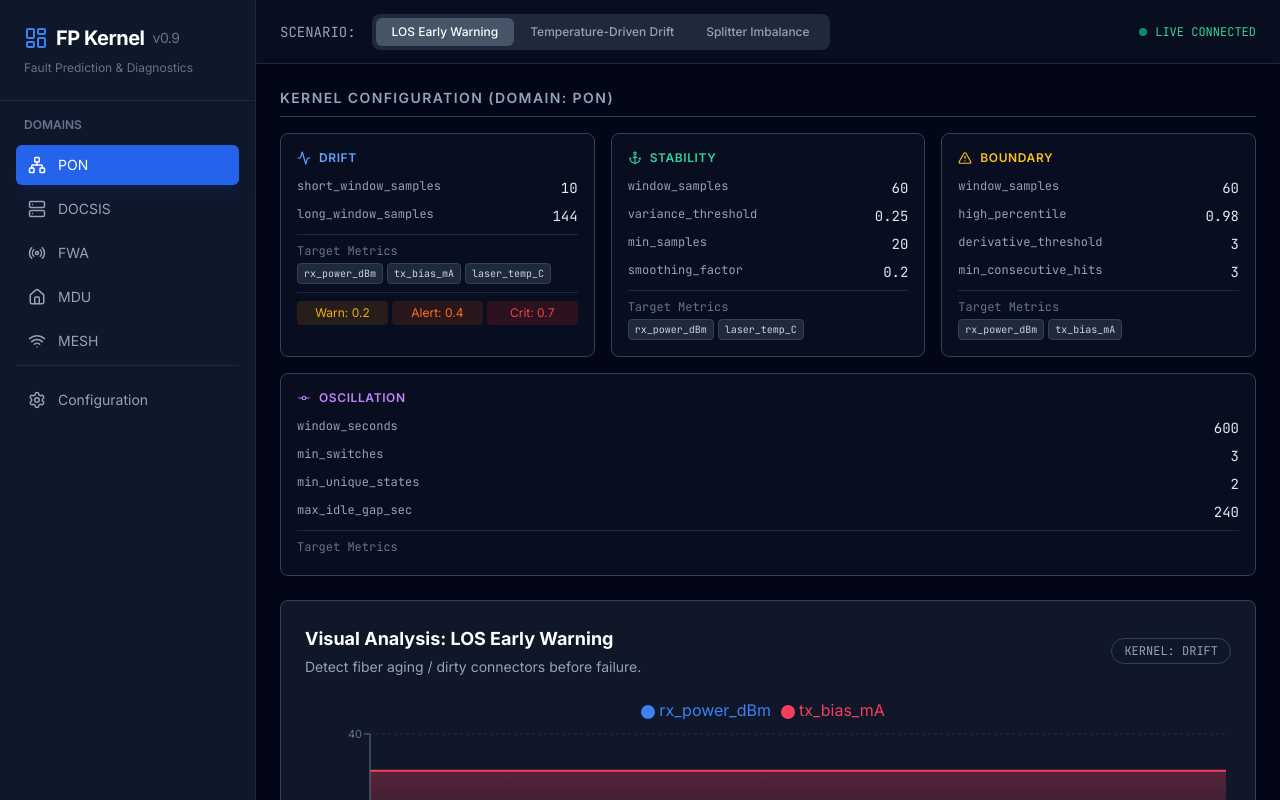
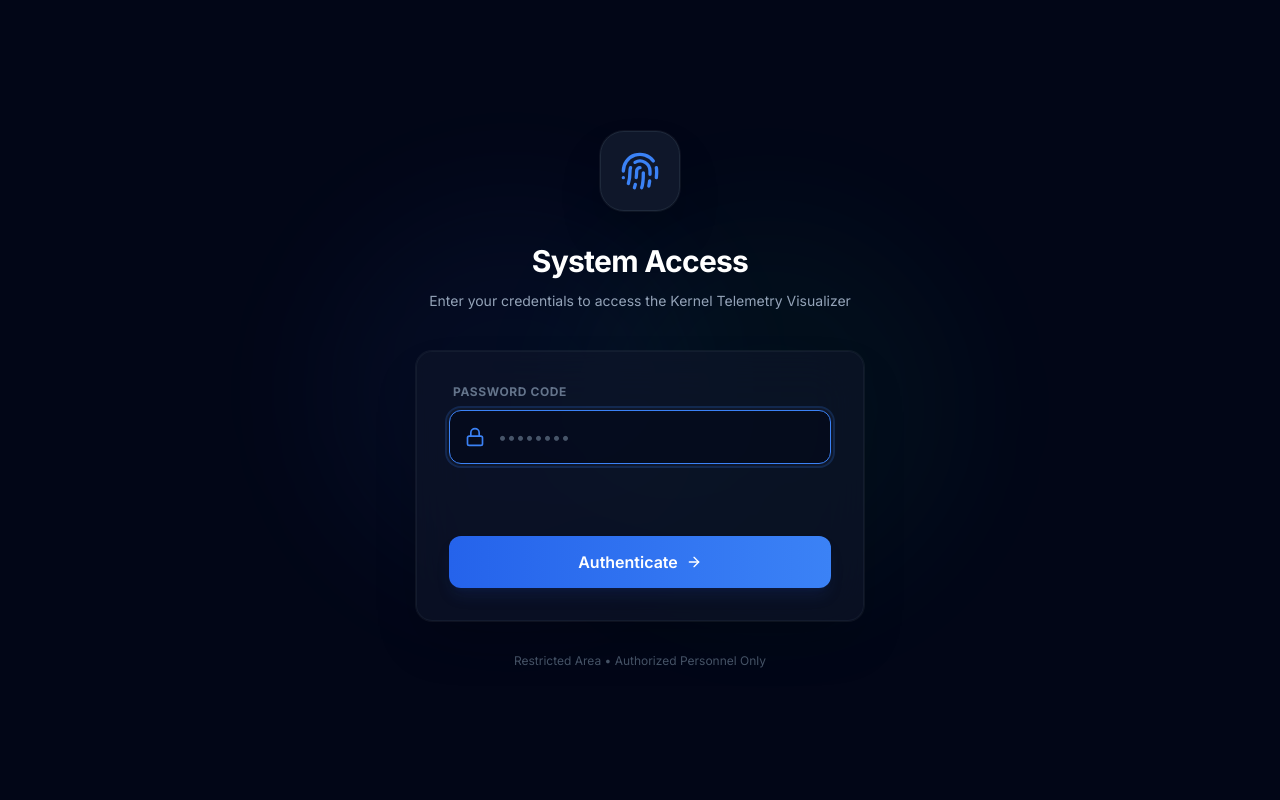
Before and after one commit to yanfulin/Fingerprint_1, a React (Vite) app: page / in a window 1280 px wide. Built offline with nearby package versions, Linux system fonts and the light colour scheme.

Commit message:
feat: Add login page with basic authentication to control application access.

```diff
--- a/App.tsx
+++ b/App.tsx
@@ -5,6 +5,7 @@ import { generateHistoricalData } from './services/dataService';
 import { KernelConfigView } from './components/KernelConfigView';
 import { VisualizationPanel } from './components/VisualizationPanel';
 import { DataTable } from './components/DataTable';
+import { LoginPage } from './components/LoginPage';
 import {
   Network, Radio, Zap, Home, Wifi,
   LayoutDashboard, Server, Settings, Activity
@@ -23,6 +24,7 @@ const DomainIcon = ({ domain, active }: { domain: Domain; active: boolean }) =>
 };
 
 export default function App() {
+  const [isAuthenticated, setIsAuthenticated] = useState(false);
   const [selectedDomain, setSelectedDomain] = useState<Domain>(Domain.PON);
   const [selectedScenarioId, setSelectedScenarioId] = useState<string>('');
 
@@ -46,6 +48,10 @@ export default function App() {
 
   const domainScenarios = DEMO_SCENARIOS.filter(s => s.domain === selectedDomain);
 
+  if (!isAuthenticated) {
+    return <LoginPage onLogin={() => setIsAuthenticated(true)} />;
+  }
+
   return (
     <div className="flex h-screen bg-slate-950 text-slate-200 overflow-hidden font-sans">
 
@@ -65,8 +71,7 @@ export default function App() {
             <button
               key={d}
               onClick={() => setSelectedDomain(d)}
-              className={`w-full flex items-center gap-3 px-3 py-2.5 rounded-md text-sm transition-all ${
-                selectedDomain === d
+              className={`w-full flex items-center gap-3 px-3 py-2.5 rounded-md text-sm transition-all ${selectedDomain === d
                 ? 'bg-blue-600 text-white shadow-lg shadow-blue-900/20'
                 : 'text-slate-400 hover:bg-slate-800 hover:text-white'
                 }`}
@@ -96,8 +101,7 @@ export default function App() {
                 <button
                   key={sc.id}
                   onClick={() => setSelectedScenarioId(sc.id)}
-                   className={`px-4 py-1.5 text-xs font-medium rounded-md transition-all ${
-                     selectedScenarioId === sc.id
+                  className={`px-4 py-1.5 text-xs font-medium rounded-md transition-all ${selectedScenarioId === sc.id
                     ? 'bg-slate-600 text-white shadow-sm'
                     : 'text-slate-400 hover:text-slate-200'
                     }`}
--- /dev/null
+++ b/components/LoginPage.tsx
@@ -0,0 +1,105 @@
+import React, { useState } from 'react';
+import { Lock, Fingerprint, ArrowRight, AlertCircle } from 'lucide-react';
+import { APP_PASSWORD } from '../constants';
+
+interface LoginPageProps {
+    onLogin: () => void;
+}
+
+export const LoginPage: React.FC<LoginPageProps> = ({ onLogin }) => {
+    const [password, setPassword] = useState('');
+    const [error, setError] = useState(false);
+    const [shake, setShake] = useState(false);
+
+    const handleSubmit = (e: React.FormEvent) => {
+        e.preventDefault();
+        if (password === APP_PASSWORD) {
+            onLogin();
+        } else {
+            setError(true);
+            setShake(true);
+            setTimeout(() => setShake(false), 500);
+        }
+    };
+
+    return (
+        <div className="min-h-screen bg-slate-950 flex items-center justify-center p-4 font-sans">
+            {/* Background Decor */}
+            <div className="absolute inset-0 overflow-hidden pointer-events-none">
+                <div className="absolute top-1/4 left-1/4 w-96 h-96 bg-blue-500/10 rounded-full blur-3xl opacity-50"></div>
+                <div className="absolute bottom-1/4 right-1/4 w-96 h-96 bg-emerald-500/10 rounded-full blur-3xl opacity-50"></div>
+            </div>
+
+            <div className="w-full max-w-md relative z-10">
+                <div className="text-center mb-10">
+                    <div className="inline-flex items-center justify-center w-20 h-20 rounded-3xl bg-slate-900 border border-slate-800 shadow-2xl mb-8 group ring-1 ring-white/5">
+                        <Fingerprint className="w-10 h-10 text-blue-500 group-hover:scale-110 transition-transform duration-500" />
+                    </div>
+                    <h1 className="text-3xl font-bold text-white tracking-tight mb-3">
+                        System Access
+                    </h1>
+                    <p className="text-slate-400 text-sm">
+                        Enter your credentials to access the Kernel Telemetry Visualizer
+                    </p>
+                </div>
+
+                <form onSubmit={handleSubmit} className={`bg-slate-900/60 backdrop-blur-xl border border-slate-800/50 rounded-2xl p-8 shadow-2xl ring-1 ring-white/5 ${shake ? 'animate-shake' : ''}`}>
+                    <div className="space-y-6">
+                        <div>
+                            <label className="block text-xs font-bold text-slate-500 uppercase tracking-wider mb-2.5 ml-1">
+                                Password Code
+                            </label>
+                            <div className="relative group">
+                                <div className="absolute inset-y-0 left-0 pl-4 flex items-center pointer-events-none">
+                                    <Lock className={`w-5 h-5 transition-colors duration-300 ${error ? 'text-red-500' : 'text-slate-500 group-focus-within:text-blue-500'}`} />
+                                </div>
+                                <input
+                                    type="password"
+                                    value={password}
+                                    onChange={(e) => {
+                                        setPassword(e.target.value);
+                                        setError(false);
+                                    }}
+                                    className={`block w-full pl-12 pr-4 py-3.5 bg-slate-950/50 border rounded-xl text-slate-200 placeholder-slate-600 focus:outline-none focus:ring-2 focus:ring-offset-2 focus:ring-offset-slate-900 transition-all duration-300 ${error
+                                            ? 'border-red-500/50 focus:ring-red-500/20'
+                                            : 'border-slate-800 focus:border-blue-500 focus:ring-blue-500/20'
+                                        }`}
+                                    placeholder="••••••••"
+                                    autoFocus
+                                />
+                            </div>
+                        </div>
+
+                        <div className={`h-6 flex items-center gap-2 text-red-400 text-sm transition-opacity duration-300 ${error ? 'opacity-100' : 'opacity-0'}`}>
+                            <AlertCircle size={16} />
+                            <span>Invalid access credential provided.</span>
+                        </div>
+
+                        <button
+                            type="submit"
+                            className="w-full bg-gradient-to-r from-blue-600 to-blue-500 hover:from-blue-500 hover:to-blue-400 text-white font-semibold py-3.5 px-6 rounded-xl transition-all duration-300 shadow-lg shadow-blue-900/20 hover:shadow-blue-900/40 hover:-translate-y-0.5 flex items-center justify-center gap-2 group"
+                        >
+                            <span>Authenticate</span>
+                            <ArrowRight className="w-4 h-4 group-hover:translate-x-1 transition-transform" />
+                        </button>
+                    </div>
+                </form>
+
+                <p className="text-center text-slate-600 text-xs mt-8">
+                    Restricted Area • Authorized Personnel Only
+                </p>
+            </div>
+
+            <style>{`
+        @keyframes shake {
+          0%, 100% { transform: translateX(0); }
+          10%, 30%, 50%, 70%, 90% { transform: translateX(-4px); }
+          20%, 40%, 60%, 80% { transform: translateX(4px); }
+        }
+        .animate-shake {
+          animation: shake 0.4s cubic-bezier(.36,.07,.19,.97) both;
+        }
+      `}</style>
+        </div>
+    );
+};
--- a/constants.ts
+++ b/constants.ts
@@ -92,3 +92,5 @@ export const DEMO_SCENARIOS: DemoScenario[] = [
   { id: 'MESH-2', domain: Domain.MESH, title: 'Backhaul Degradation', description: 'RSSI & throughput drift → predict collapse.', kernelFocus: 'drift', primaryMetrics: ['backhaul_rssi_dBm', 'backhaul_rate_Mbps'] },
   { id: 'MESH-3', domain: Domain.MESH, title: 'Auto-Stabilization', description: 'Corrective actions (power, topology) impact.', kernelFocus: 'stability', primaryMetrics: ['backhaul_rssi_dBm'] },
 ];
+
+export const APP_PASSWORD = 'admin';
```
Lines whose indentation alone changed are shown as unchanged.
